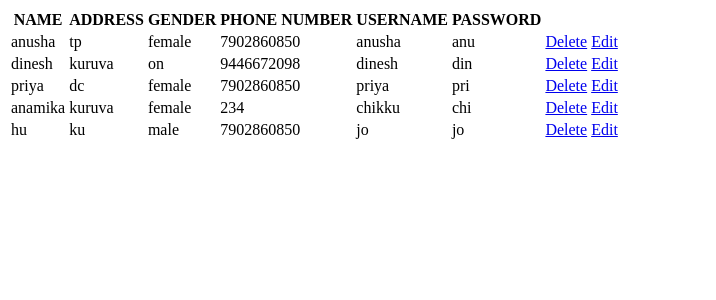
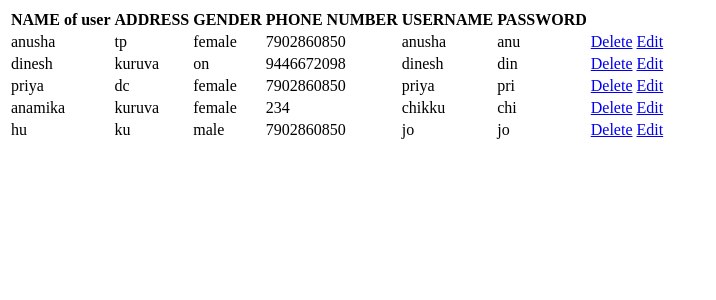
Before and after one commit to anushatp22/mini, a Django app: page /view_user/ in a window 1280 px wide. Shown: the top 300 px of the page, without its empty margins (0-716 px from the left). Run offline with Django 4.2, Linux system fonts and the light colour scheme; data comes from the database, SQL or seed files in the repository.

Commit message:
Update view_user.html

```diff
--- a/template/view_user.html
+++ b/template/view_user.html
@@ -2,7 +2,7 @@
 	<body>
 		<table>
 			<tr>
-			<th>NAME</th>
+			<th>NAME of user</th>
 			<th>ADDRESS</th>
 			<th>GENDER</th>
 			<th>PHONE NUMBER</th>
```
